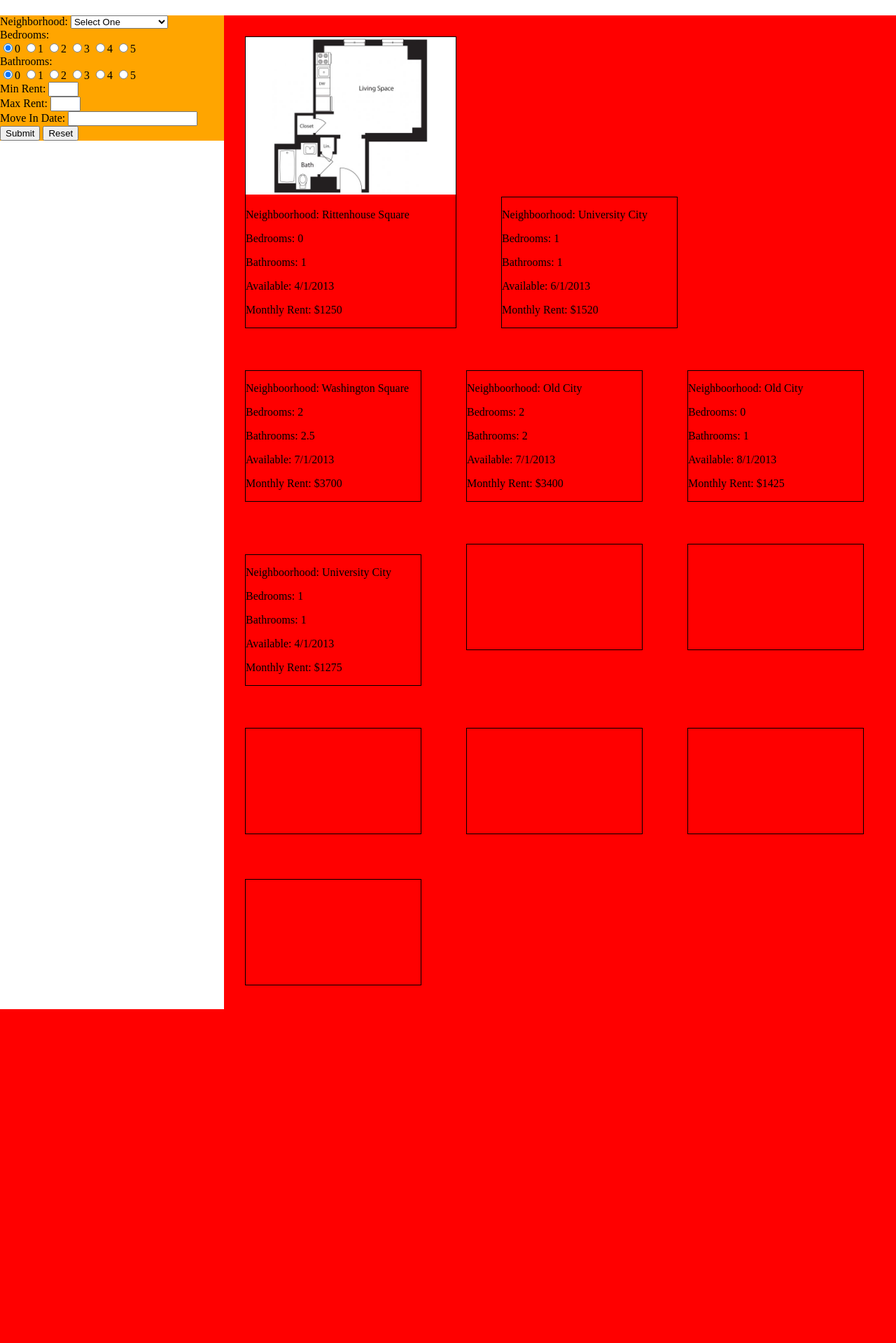
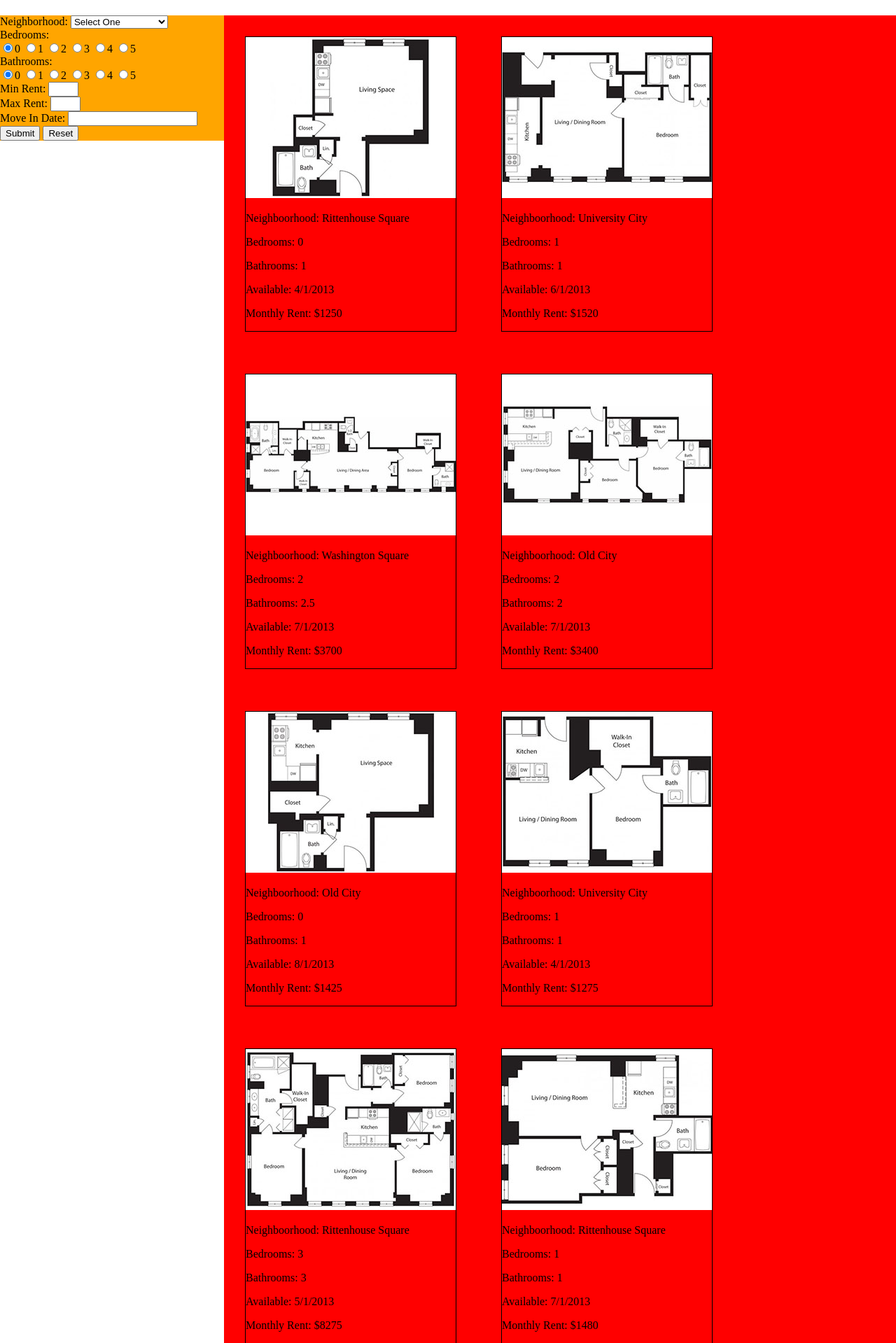
Before and after one commit to chelmyers/Info151_Final, a PHP site: page / in a window 1280 px wide. Shown: the part 123-2042 px from the top of the page at 70% size. Before the commit the page ends 1565 px from the top, so only its background shows below. Run offline with PHP 8.4, Linux system fonts and the light colour scheme.

Commit message:
create all images and aprts

```diff
--- a/local_html/apartments.js
+++ b/local_html/apartments.js
@@ -12,8 +12,17 @@
 var apart4 = ["Old City", 2, 2, 6, 01, 2013, 3400];
 var apart5 = ["Old City", 0, 1, 7, 01, 2013, 1425];
 var apart6 = ["University City", 1, 1, 3, 01, 2013, 1275];
+var apart7 = ["Rittenhouse Square", 3, 3, 4, 01, 2013, 8275];
+var apart8 = ["Rittenhouse Square", 1, 1, 6, 01, 2013, 1480];
+var apart9 = ["Washington Square", 2, 1, 10, 01, 2013, 1900];
+var apart10 = ["Old City", 1, 1, 8, 01, 2013, 1300];
+var apart11 = ["University City", 2, 2, 3, 01, 2013, 2000];
+var apart12 = ["Washington Square", 1, 1, 5, 01, 2013, 1500];
 
-var allAparts = [apart1, apart2, apart3];
+var allAparts = [apart1, apart2, apart3,
+	apart4, apart5, apart6,
+	apart7, apart8, apart9,
+	apart10, apart11, apart12];
 
 var load_apartments = function () {
 
@@ -65,6 +74,54 @@
 	$("avail6").innerHTML = (apart6[3] + 1) + "/" +
 		apart6[4] + "/" + apart6[5]
 	$("rent6").innerHTML = "$" + apart6[6];
+
+	//apart7
+	$("neigh7").innerHTML = apart7[0];
+	$("bed7").innerHTML = apart7[1];
+	$("bath7").innerHTML = apart7[2];
+	$("avail7").innerHTML = (apart7[3] + 1) + "/" +
+		apart7[4] + "/" + apart7[5]
+	$("rent7").innerHTML = "$" + apart7[6];
+
+	//apart8
+	$("neigh8").innerHTML = apart8[0];
+	$("bed8").innerHTML = apart8[1];
+	$("bath8").innerHTML = apart8[2];
+	$("avail8").innerHTML = (apart8[3] + 1) + "/" +
+		apart8[4] + "/" + apart8[5]
+	$("rent8").innerHTML = "$" + apart8[6]
+
+	//apart9
+	$("neigh9").innerHTML = apart9[0];
+	$("bed9").innerHTML = apart9[1];
+	$("bath9").innerHTML = apart9[2];
+	$("avail9").innerHTML = (apart9[3] + 1) + "/" +
+		apart9[4] + "/" + apart9[5]
+	$("rent9").innerHTML = "$" + apart9[6]
+
+	//apart10
+	$("neigh10").innerHTML = apart10[0];
+	$("bed10").innerHTML = apart10[1];
+	$("bath10").innerHTML = apart10[2];
+	$("avail10").innerHTML = (apart10[3] + 1) + "/" +
+		apart10[4] + "/" + apart10[5]
+	$("rent10").innerHTML = "$" + apart10[6]
+
+	//apart11
+	$("neigh11").innerHTML = apart11[0];
+	$("bed11").innerHTML = apart11[1];
+	$("bath11").innerHTML = apart11[2];
+	$("avail11").innerHTML = (apart11[3] + 1) + "/" +
+		apart11[4] + "/" + apart11[5]
+	$("rent11").innerHTML = "$" + apart11[6]
+
+	//apart12
+	$("neigh12").innerHTML = apart12[0];
+	$("bed12").innerHTML = apart12[1];
+	$("bath12").innerHTML = apart12[2];
+	$("avail12").innerHTML = (apart12[3] + 1) + "/" +
+		apart12[4] + "/" + apart12[5]
+	$("rent12").innerHTML = "$" + apart12[6]
 
 
 }
--- a/local_html/index.html
+++ b/local_html/index.html
@@ -89,7 +89,7 @@
 			<div id="main">
 
 				<div id="apart1" class="apartment" >
-					<a href="img/apart1.jpg"><img src="img/apart1.jpg" alt="0bd/1br" width="300" /></a>
+					<a href="img/apart1.jpg"><img src="img/apart1Thumb.jpg" alt="0bd/1br" width="300" /></a>
 					<p>Neighboorhood: <span id="neigh1"></span></p>
 					<p>Bedrooms: <span id="bed1"></span></p>
 					<p>Bathrooms: <span id="bath1"></span></p>
@@ -100,7 +100,7 @@
 
 				<div id="apart2" class="apartment">
 
-					<div id="img2" class="apartImg"></div>
+					<a href="img/apart2.jpg"><img src="img/apart2Thumb.jpg" alt="1bd/1br" width="300" /></a>
 					<p>Neighboorhood: <span id="neigh2"></span></p>
 					<p>Bedrooms: <span id="bed2"></span></p>
 					<p>Bathrooms: <span id="bath2"></span></p>
@@ -112,7 +112,7 @@
 
 				<div id="apart3" class="apartment">
 
-					<div id="img3" class="apartImg"></div>
+					<a href="img/apart3.jpg"><img src="img/apart3Thumb.jpg" alt="2bd/2.5br" width="300" /></a>
 					<p>Neighboorhood: <span id="neigh3"></span></p>
 					<p>Bedrooms: <span id="bed3"></span></p>
 					<p>Bathrooms: <span id="bath3"></span></p>
@@ -123,7 +123,7 @@
 
 				<div id="apart4" class="apartment">
 
-					<div id="img4" class="apartImg"></div>
+					<a href="img/apart4.jpg"><img src="img/apart4Thumb.jpg" alt="2bd/2br" width="300" /></a>
 					<p>Neighboorhood: <span id="neigh4"></span></p>
 					<p>Bedrooms: <span id="bed4"></span></p>
 					<p>Bathrooms: <span id="bath4"></span></p>
@@ -134,7 +134,7 @@
 
 				<div id="apart5" class="apartment">
 
-					<div id="img5" class="apartImg"></div>
+					<a href="img/apart5.jpg"><img src="img/apart5Thumb.jpg" alt="0bd/1br" width="300" /></a>
 					<p>Neighboorhood: <span id="neigh5"></span></p>
 					<p>Bedrooms: <span id="bed5"></span></p>
 					<p>Bathrooms: <span id="bath5"></span></p>
@@ -145,7 +145,7 @@
 
 				<div id="apart6" class="apartment">
 
-					<div id="img6" class="apartImg"></div>
+					<a href="img/apart6.jpg"><img src="img/apart6Thumb.jpg" alt="1bd/1br" width="300" /></a>
 					<p>Neighboorhood: <span id="neigh6"></span></p>
 					<p>Bedrooms: <span id="bed6"></span></p>
 					<p>Bathrooms: <span id="bath6"></span></p>
@@ -154,17 +154,71 @@
 
 				</div>
 
-				<div id="apart7" class="apartment"></div>
+				<div id="apart7" class="apartment">
 
-				<div id="apart8" class="apartment"></div>
+					<a href="img/apart7.jpg"><img src="img/apart7Thumb.jpg" alt="3bd/3br" width="300" /></a>
+					<p>Neighboorhood: <span id="neigh7"></span></p>
+					<p>Bedrooms: <span id="bed7"></span></p>
+					<p>Bathrooms: <span id="bath7"></span></p>
+					<p>Available: <span id="avail7"></span></p>
+					<p>Monthly Rent: <span id="rent7"></span></p>
 
-				<div id="apart9" class="apartment"></div>
+				</div>
 
-				<div id="apart10" class="apartment"></div>
+				<div id="apart8" class="apartment">
 
-				<div id="apart11" class="apartment"></div>
+					<a href="img/apart8.jpg"><img src="img/apart8Thumb.jpg" alt="1bd/1br" width="300" /></a>
+					<p>Neighboorhood: <span id="neigh8"></span></p>
+					<p>Bedrooms: <span id="bed8"></span></p>
+					<p>Bathrooms: <span id="bath8"></span></p>
+					<p>Available: <span id="avail8"></span></p>
+					<p>Monthly Rent: <span id="rent8"></span></p>
 
-				<div id="apart12" class="apartment"></div>
+				</div>
+
+				<div id="apart9" class="apartment">
+
+					<a href="img/apart9.jpg"><img src="img/apart9Thumb.jpg" alt="1bd/1br" width="300" /></a>
+					<p>Neighboorhood: <span id="neigh9"></span></p>
+					<p>Bedrooms: <span id="bed9"></span></p>
+					<p>Bathrooms: <span id="bath9"></span></p>
+					<p>Available: <span id="avail9"></span></p>
+					<p>Monthly Rent: <span id="rent9"></span></p>
+
+				</div>
+
+				<div id="apart10" class="apartment">
+
+					<a href="img/apart10.jpg"><img src="img/apart10Thumb.jpg" alt="1bd/1br" width="300" /></a>
+					<p>Neighboorhood: <span id="neigh10"></span></p>
+					<p>Bedrooms: <span id="bed10"></span></p>
+					<p>Bathrooms: <span id="bath10"></span></p>
+					<p>Available: <span id="avail10"></span></p>
+					<p>Monthly Rent: <span id="rent10"></span></p>
+
+				</div>
+
+				<div id="apart11" class="apartment">
+
+					<a href="img/apart11.jpg"><img src="img/apart11Thumb.jpg" alt="1bd/1br" width="300" /></a>
+					<p>Neighboorhood: <span id="neigh11"></span></p>
+					<p>Bedrooms: <span id="bed11"></span></p>
+					<p>Bathrooms: <span id="bath11"></span></p>
+					<p>Available: <span id="avail11"></span></p>
+					<p>Monthly Rent: <span id="rent11"></span></p>
+
+				</div>
+
+				<div id="apart12" class="apartment">
+
+					<a href="img/apart12.jpg"><img src="img/apart12Thumb.jpg" alt="1bd/1br" width="300" /></a>
+					<p>Neighboorhood: <span id="neigh12"></span></p>
+					<p>Bedrooms: <span id="bed12"></span></p>
+					<p>Bathrooms: <span id="bath12"></span></p>
+					<p>Available: <span id="avail12"></span></p>
+					<p>Monthly Rent: <span id="rent12"></span></p>
+
+				</div>
 
 			</div> <!--main-->
 
```
Also changed, not shown: local_html/stylesheet.css (+0 -11 lines), local_html/img/apart10.jpg (added), local_html/img/apart10Thumb.jpg (added), local_html/img/apart11.jpg (added), local_html/img/apart11Thumb.jpg (added), local_html/img/apart12.jpg (added), local_html/img/apart12Thumb.jpg (added), local_html/img/apart7.jpg (added), local_html/img/apart7Thumb.jpg (added), local_html/img/apart8.jpg (added), local_html/img/apart8Thumb.jpg (added), local_html/img/apart9.jpg (added), local_html/img/apart9Thumb.jpg (added).
